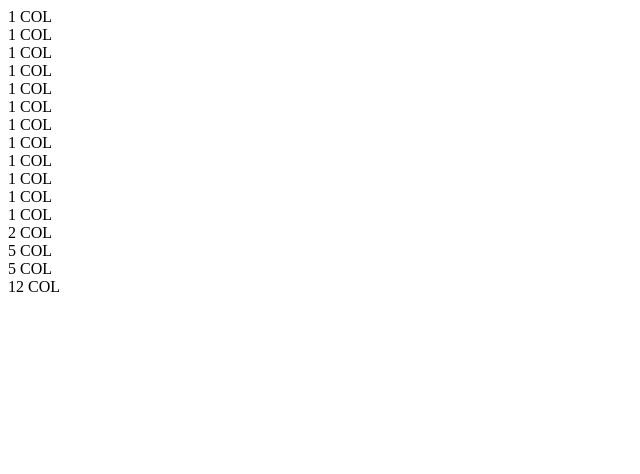
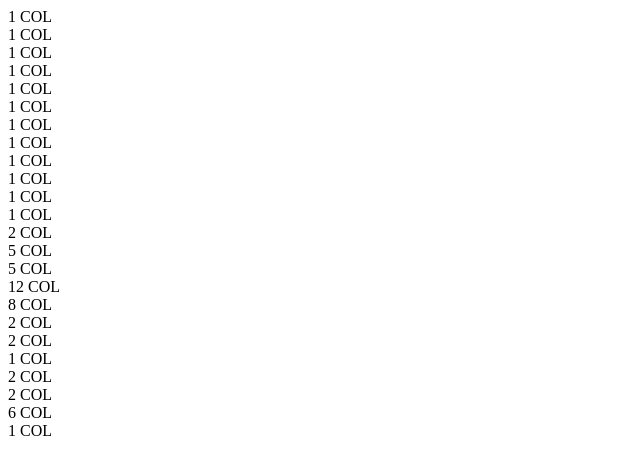
Before and after one commit to katiemathis/html-css-12bool, a plain HTML site: page index.html in a window 1280 px wide. Shown: the whole page, without its empty margins (0-640 px from the left). Drawn offline with Linux system fonts and the light colour scheme.

Commit message:
html setup first half

```diff
--- a/index.html
+++ b/index.html
@@ -45,27 +45,57 @@
             <div class="col-1">
                 1 COL
             </div>
+        </div>
+
         <div class="row">
             <div class="col-2">
-                    2 COL
+                2 COL
             </div>
             <div class="col-5">
-                    5 COL
+                5 COL
             </div>
             <div class="col-5">
-                    5 COL
+                5 COL
             </div>
+        </div>
 
-        </div>
         <div class="row">
             <div class="col-12">
-                    12 COL
+                12 COL
             </div>
+        </div>
+
+        <div class="row">
+            <div class="col-8">
+                8 COL
+            </div>
+            <div class="col-2">
+                2 COL
+            </div>
+            <div class="col-2">
+                2 COL
+            </div>
+        </div>
+
+        <div class="row">
+            <div class="col-1">
+                1 COL
+            </div>
+            <div class="col-2">
+                2 COL
+            </div>
+            <div class="col-2">
+                2 COL
+            </div>
+            <div class="col-6">
+                6 COL
+            </div>
+            <div class="col-1">
+                1 COL
+            </div>
+        </div>
 
 
-        </div>
-
-        </div>
 
     </section>
 
```
